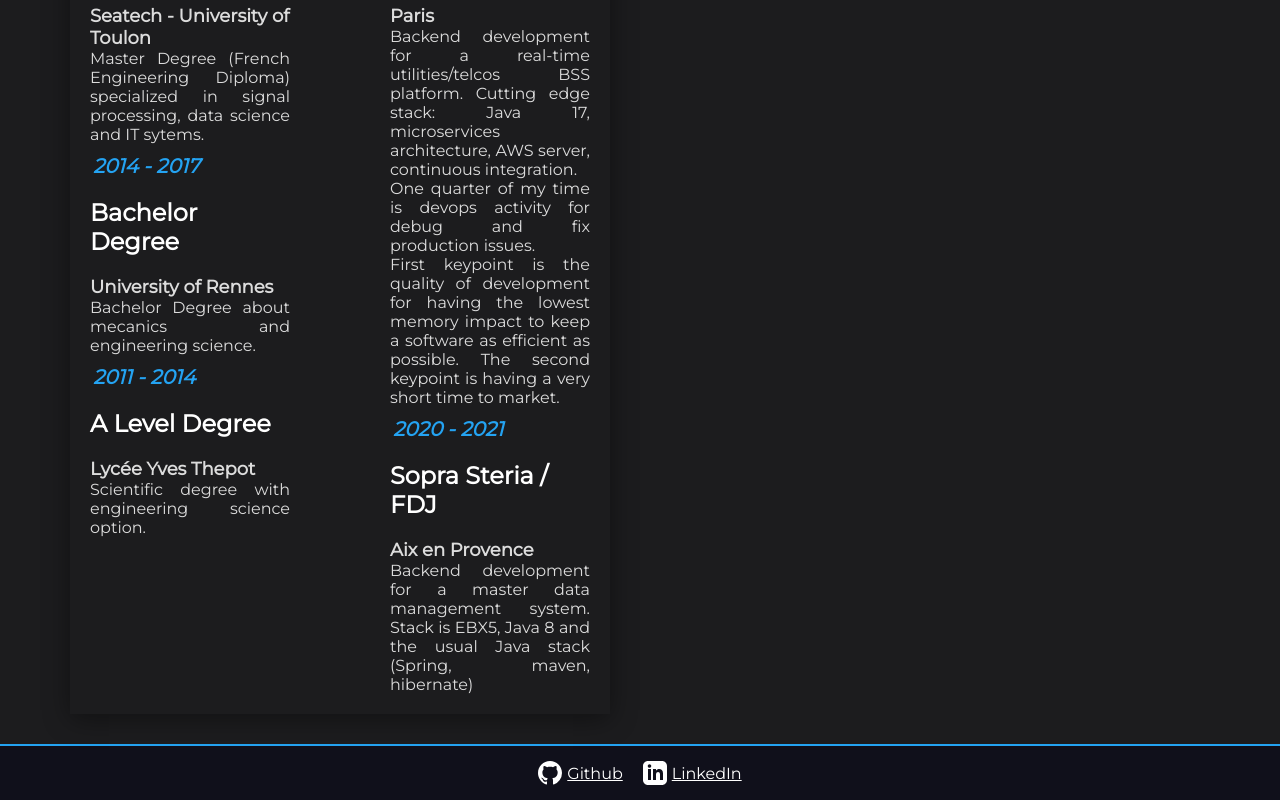
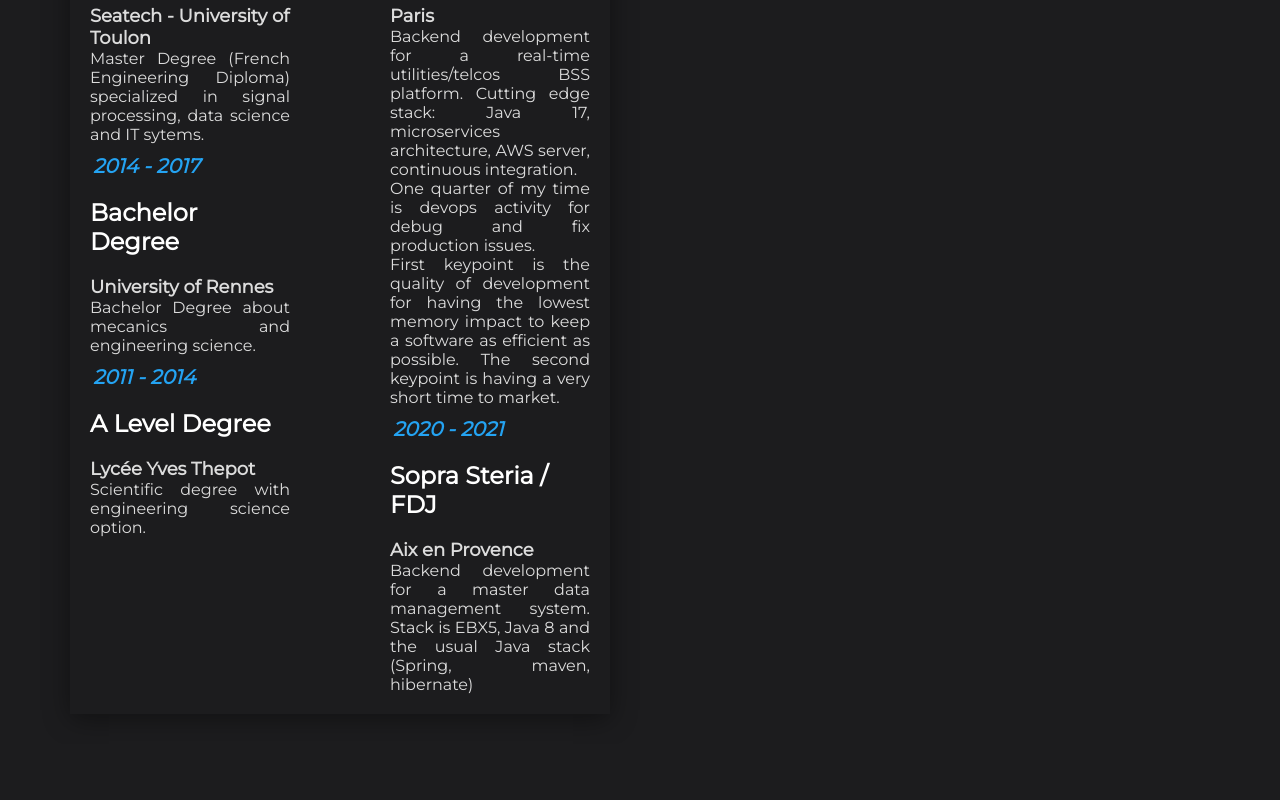
Before and after one commit to TanguyLeLoch/website, a React (Create React App) app: page / in a window 1280 px wide. Shown: the part 1354-2154 px from the top of the page. After the commit the page ends 2098 px from the top, so only its background shows below. Built offline with nearby package versions, Linux system fonts and the light colour scheme.

Commit message:
footer do not stick to bottom

```diff
--- a/src/App.jsx
+++ b/src/App.jsx
@@ -1,5 +1,4 @@
 import { BrowserRouter, Outlet, Route, Routes } from 'react-router-dom';
-import Footer from './components/Footer';
 import Navbar from './components/Navbar';
 import SocialNetworkLinks from './components/SocialNetworkLinks/index.jsx';
 import { GlobalStyle } from './GlobalStyle';
@@ -23,7 +22,7 @@
           </Route>
           <Route path="*" element={<Home />}></Route>
         </Routes>
-        <Footer />
+        {/* <Footer /> */}
       </DimensionProvider>
     </BrowserRouter>
   );
```
